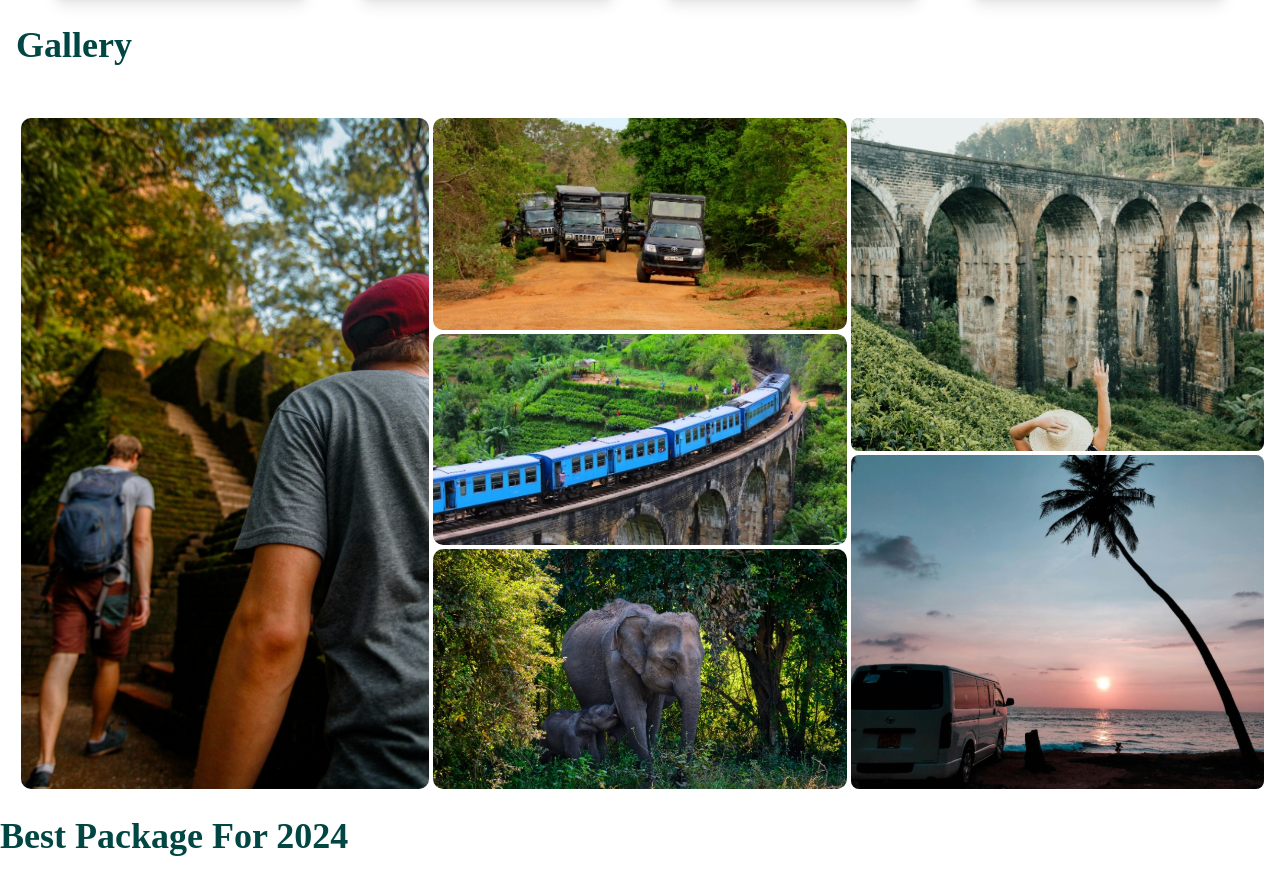
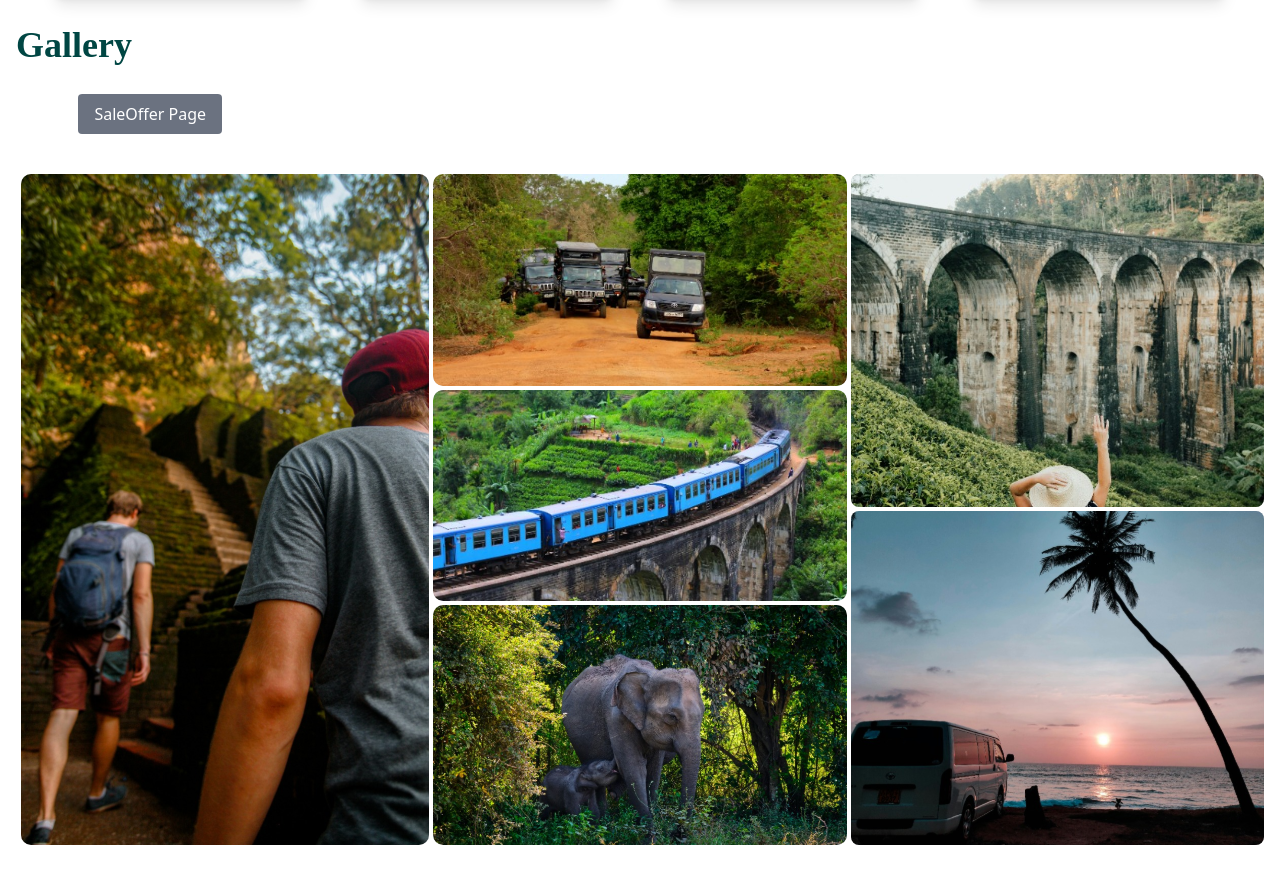
Before and after one commit to IsuruTeamORG/Serendipity-Travels, a Next.js app: page / in a window 1280 px wide. Shown: the part 1176-2053 px from the top of the page. Built offline with nearby package versions, Linux system fonts and the light colour scheme.

Commit message:
add button for new page routing

```diff
--- /dev/null
+++ b/src/app/Designation/page.tsx
@@ -0,0 +1,15 @@
+import React from 'react'
+
+const Designation: React.FC = () => {
+    return (
+      <div>
+
+
+       Designation page
+
+
+      </div>
+    );
+  };
+
+  export default Designation;
--- a/src/app/components/gallery.tsx
+++ b/src/app/components/gallery.tsx
@@ -7,6 +7,8 @@ import img4 from "../../../public/Gallery/Rectangle 18.svg";
 import img5 from "../../../public/Gallery/Rectangle 19.svg";
 import img6 from "../../../public/Gallery/Rectangle 20.svg";
 
+import Link from "next/link";
+
 const PhotoGallery: React.FC = () => {
   return (
 
@@ -14,8 +16,18 @@ const PhotoGallery: React.FC = () => {
 
     <div className="container mx-auto  p-4">
 
+
+
       <div  className="text-4xl font-bold leading-[63.98px] text-left text-[#004643] mb-4 font-playfair"
         style={{ fontFamily: "Playfair Display" }}>Gallery</div>
+
+       <div>
+          <Link href="/Designation">
+            <button className="w-auto px-4 h-10 ml-[5%] rounded bg-gray-500 max-xl:mt-[5%]">
+              <span className="text-white">SaleOffer Page</span>
+            </button>
+          </Link>
+        </div>
 
       <div className="grid grid-cols-3 gap-1 mt-10 ">
         <div className="grid relative overflow-hidden justify-end">
```
